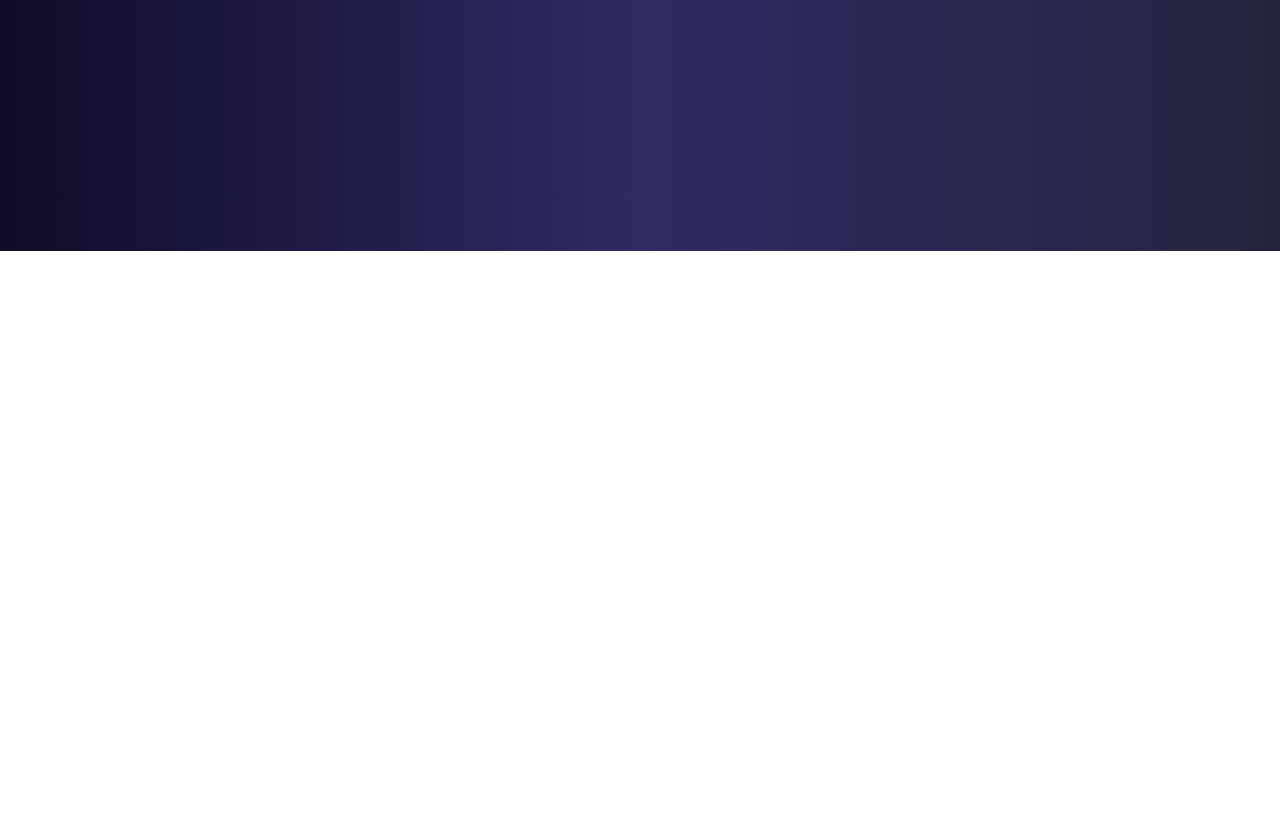
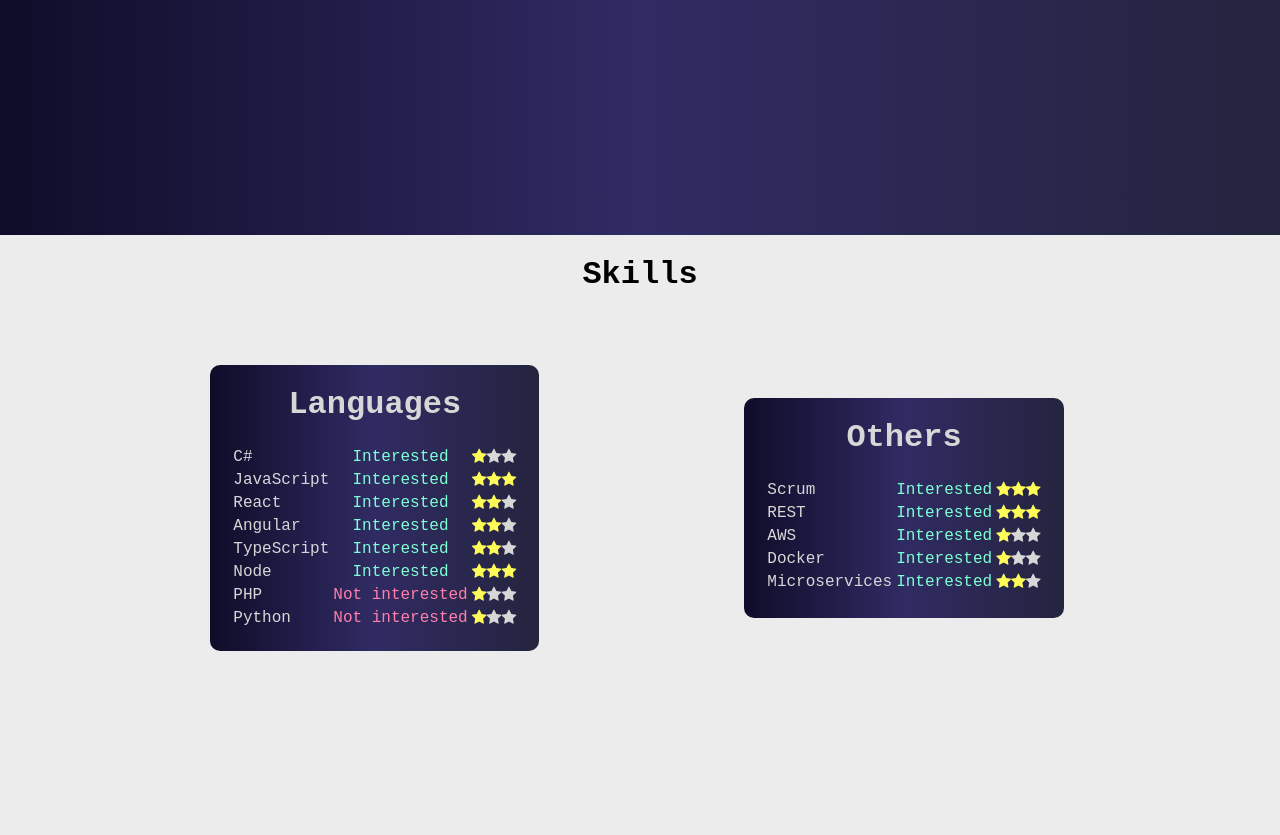
Before and after one commit to ViniciusBLima/personal-portfolio, a React app: page / in a window 1280 px wide. Shown: the part 565-1400 px from the top of the page. Before the commit the page ends 816 px from the top, so only its background shows below. Built offline with nearby package versions, Linux system fonts and the light colour scheme.

Commit message:
feat(ultimos ajustes): finalizacao

```diff
--- a/package.json
+++ b/package.json
@@ -8,6 +8,7 @@
     "@testing-library/user-event": "^13.5.0",
     "react": "^18.0.0",
     "react-dom": "^18.0.0",
+    "react-router-hash-link": "^2.4.3",
     "react-scripts": "5.0.1",
     "web-vitals": "^2.1.4"
   },
--- a/public/index.html
+++ b/public/index.html
@@ -2,6 +2,8 @@
 <html lang="en">
   <head>
     <link href="https://fonts.googleapis.com/css2?family=Roboto+Mono:wght@100&display=swap" rel="stylesheet">
+    <!-- Font Awesome Icon Library -->
+    <link rel="stylesheet" href="https://cdnjs.cloudflare.com/ajax/libs/font-awesome/4.7.0/css/font-awesome.min.css">
     <meta charset="utf-8" />
     <link rel="icon" href="%PUBLIC_URL%/favicon.ico" />
     <meta name="viewport" content="width=device-width, initial-scale=1" />
@@ -30,15 +32,5 @@
   <body>
     <noscript>You need to enable JavaScript to run this app.</noscript>
     <div id="root"></div>
-    <!--
-      This HTML file is a template.
-      If you open it directly in the browser, you will see an empty page.
-
-      You can add webfonts, meta tags, or analytics to this file.
-      The build step will place the bundled scripts into the <body> tag.
-
-      To begin the development, run `npm start` or `yarn start`.
-      To create a production bundle, use `npm run build` or `yarn build`.
-    -->
   </body>
 </html>
--- a/src/Components/App/AppComponent.css
+++ b/src/Components/App/AppComponent.css
@@ -1,3 +1,3 @@
 body{
-    background: linear-gradient(to left, #FFFDE4, #005AA7); /* W3C, IE 10+/ Edge, Firefox 16+, Chrome 26+, Opera 12+, Safari 7+ */
+    margin:0;
 }
--- a/src/Components/PersonalInfo/PersonalInfo.css
+++ b/src/Components/PersonalInfo/PersonalInfo.css
@@ -1,4 +1,4 @@
-body{
+.primaryInfoHolder{
     -webkit-box-align: center;
     align-items: center;
     display: flex;
@@ -7,7 +7,6 @@
     justify-content: center;
     min-height: 100vh;
     padding: 0px 16px;
-
 }
 
 .personalPhoto{
--- a/src/Components/PersonalInfo/PersonalInfo.js
+++ b/src/Components/PersonalInfo/PersonalInfo.js
@@ -1,21 +1,19 @@
 import React from "react";
 import './PersonalInfo.css'
-import image from '../../shared/images/viniciusLima.jpg'
 
 export default function PersonalInfo(props){
 
     return(
-        <div>
-            <div class="infoHolder">
-            <img class="personalPhoto" alt="Vinicius Lima" src={image}/>
-            <div class="textInfo">
-                <h1>Vinicius Lima</h1>
-                <h3>FullStack Developer</h3>
-                <p>Age: 21</p>
-                <p>Location: São Paulo - Brazil</p>
-                <p>Email: <a class="email" href="mailto: viniciusdelima54@gmail.com">viniciusdelima54@gmail.com</a></p>
-                <p>Skills</p>
-            </div>
+        <div className="primaryInfoHolder">
+            <div className="infoHolder">
+                <img className="personalPhoto" alt="Vinicius Lima" src='https://avatars.githubusercontent.com/u/61070094'/>
+                <div className="textInfo">
+                    <h1>Vinicius Lima</h1>
+                    <h3>FullStack Developer</h3>
+                    <p>Age: 21</p>
+                    <p>Location: São Paulo - Brazil</p>
+                    <p>Email: <a className="email" href="mailto: viniciusdelima54@gmail.com">viniciusdelima54@gmail.com</a></p>
+                </div>
             </div>
         </div>
     )
--- a/src/Components/PersonalSkills/PersonalSkills.css
+++ b/src/Components/PersonalSkills/PersonalSkills.css
@@ -0,0 +1,22 @@
+.skillHolder{
+    -webkit-box-align: center;
+    display: flex;
+    background: #ececec;
+    -webkit-box-pack: center;
+    justify-content: center;
+    min-height: 75vh;
+    max-height: 200vh;
+    padding: 0px 16px;
+}
+
+.skillCard{
+    flex-wrap: wrap;
+    position: absolute;
+    display: flex;
+    justify-content: space-between;
+    align-items: center;
+    height: 98px;
+    margin-top: 130px;
+    margin-left: -71px;
+    gap: 100px;
+}
--- a/src/Components/PersonalSkills/PersonalSkills.js
+++ b/src/Components/PersonalSkills/PersonalSkills.js
@@ -1,11 +1,84 @@
 import React from "react";
 import './PersonalSkills.css'
 
+import SkillCard from "../SkillCard/skillCard";
+
 export default function PersonalSkills(props){
 
+    const languages = [{
+        language : 'C#',
+        interessed: true,
+        expert: 1
+    },
+    {
+        language : 'JavaScript',
+        interessed: true,
+        expert: 3
+    },
+    {
+        language : 'React',
+        interessed: true,
+        expert: 2
+    },
+    {
+        language : 'Angular',
+        interessed: true,
+        expert: 2
+    },
+    {
+        language : 'TypeScript',
+        interessed: true,
+        expert: 2
+    },
+    {
+        language : 'Node',
+        interessed: true,
+        expert: 3
+    },
+    {
+        language : 'PHP',
+        interessed: false,
+        expert: 1
+    },
+    {
+        language : 'Python',
+        interessed: false,
+        expert: 1
+    }]
+
+    const other = [{
+        language : 'Scrum',
+        interessed: true,
+        expert: 3
+    },
+    {
+        language : 'REST',
+        interessed: true,
+        expert: 3
+    },
+    {
+        language : 'AWS',
+        interessed: true,
+        expert: 1
+    },
+    {
+        language : 'Docker',
+        interessed: true,
+        expert: 1
+    },
+    {
+        language : 'Microservices',
+        interessed: true,
+        expert: 2
+    }]
+
     return(
-        <div class="skillHolder">
-
+        <div className="skillHolder">
+            <h1 className="title" id="yourAnchorTag">Skills</h1>
+            <div className="skillCard">
+                <SkillCard className="card" title="Languages" infos={languages} hardSkill={true}/>
+                <SkillCard className="card" title="Others"infos={other}/>
+            </div>
         </div>
     )
 }
--- /dev/null
+++ b/src/Components/SkillCard/skillCard.css
@@ -0,0 +1,35 @@
+.card{
+    background: linear-gradient(to right, #0f0c29, #302b63, #24243e);
+    text-align: center;
+    padding: 20px;
+    padding-top: 0;
+    border-radius: 10px;
+    min-height: 200px;
+    margin-right: 20px;
+    margin-left: 85px;
+}
+
+.skillTable, .skillTitle{
+    color: rgb(215, 215, 215);
+}
+
+.languageTd{
+    text-align: left !important;
+}
+
+th{
+    font-weight: bold;
+    color: #ffffff;
+}
+
+.interessed{
+    color:#7fffd4
+}
+
+.nInteressed{
+    color: #FF7FAA
+}
+
+.checked{
+    color: #fffc5a
+}
--- /dev/null
+++ b/src/Components/SkillCard/skillCard.js
@@ -0,0 +1,31 @@
+import React from "react";
+import './skillCard.css'
+
+
+export default function SkillCard(props){
+
+    const infos = props.infos?.map(i => {
+        return(
+            <tr key={i.language }>
+                <td className="languageTd">{i.language }</td>
+                <td className={i.interessed? "interessed" : "nInteressed"}>{i.interessed? "Interested": "Not interested"}</td>
+                <td>
+                    <span className={`fa fa-star ${i.expert >= 1? "checked": ''}`}></span>
+                    <span className={`fa fa-star ${i.expert >= 2? "checked": ''}`}></span>
+                    <span className={`fa fa-star ${i.expert >= 3? "checked": ''}`}></span>
+                </td>
+            </tr>
+        )
+    })
+
+    return (
+        <div className="card">
+            <h1 className="skillTitle">{props.title}</h1>
+            <table className="skillTable">
+                <tbody>
+                    {infos}
+                </tbody>
+            </table>
+        </div>
+    )
+}
--- a/src/index.js
+++ b/src/index.js
@@ -1,10 +1,14 @@
-import React from "react";
-import ReactDOM from "react-dom";
+import {StrictMode} from 'react';
+import {createRoot} from 'react-dom/client';
 
 import App from './Components/App/AppComponent'
 import './index.css'
 
-ReactDOM.render(
-    <App/>,
-    document.getElementById('root')
+const rootElement = document.getElementById('root');
+const root = createRoot(rootElement);
+
+root.render(
+  <StrictMode>
+    <App/>
+    </StrictMode>
   );
```
Also changed, not shown: 1 other file.
